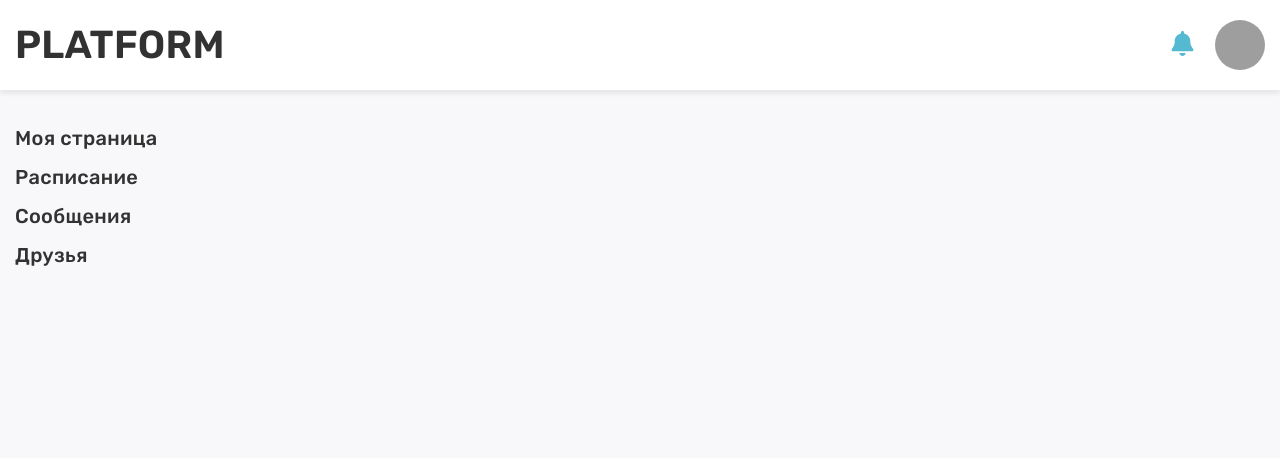
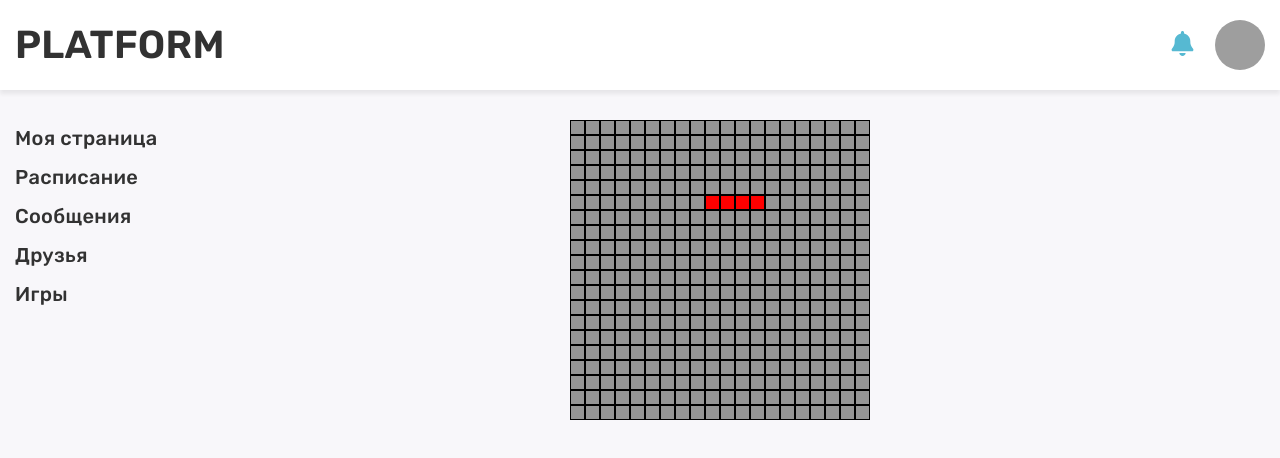
Before and after one commit to zema188/platform, a Vue app: page /games in a window 1280 px wide. Shown: the top 458 px of the page. Built offline with nearby package versions, Linux system fonts and the light colour scheme; no server answers; the database is empty; sample sign-in values are in the browser's storage; grey boxes are pictures that could not be loaded.

Commit message:
start snake

```diff
--- /dev/null
+++ b/src/components/games/snake/SnakeCell.vue
@@ -0,0 +1,52 @@
+<script setup>
+const props = defineProps({
+    cell: {
+        type: Number,
+        required: true,
+    }
+})
+</script>
+
+<template>
+    <div class="snake__cell"
+        :class="[{head: cell === 1}]"
+    >
+    </div>
+</template>
+
+<style lang="scss" >
+.snake__cell {
+    width: 15px;
+    height: 15px;
+    background: #969696;
+    display: flex;
+    justify-content: center;
+    align-items: center;
+    border: 1px solid #000;
+    position: relative;
+    &.head {
+        background: red;
+        &::after {
+            background: red;
+            width: 100%;
+        }
+    }
+    &.tail {
+        background: rgb(233, 144, 144);
+        &::after {
+            background: rgb(238, 142, 142);
+            width: 100%;
+        }
+    }
+    &::after {
+        content: "";
+        position: absolute;
+        left: 0;
+        top: 0;
+        height: 100%;
+        transition: 0.35s width linear;
+        width: 0%;
+        display: none;
+    }
+}
+</style>
--- /dev/null
+++ b/src/components/games/snake/SnakeField.vue
@@ -0,0 +1,26 @@
+<script setup>
+import SnakeCell from './SnakeCell.vue';
+const props = defineProps({
+    gameField: {
+        type: Array,
+        required: true,
+    }
+})
+</script>
+
+<template>
+    <div class="snake__field">
+        <snake-cell
+            v-for="(cell, index) of gameField" :cell="cell" :key="index"
+        />
+    </div>
+</template>
+
+<style lang="scss" scoped>
+.snake__field {
+    display: flex;
+    flex-wrap: wrap;
+    width: 302px;
+    margin: 0 auto;
+}
+</style>
--- /dev/null
+++ b/src/components/games/snake/TheSnake.vue
@@ -0,0 +1,126 @@
+<script setup>
+import SnakeField from '@/components/games/snake/SnakeField.vue';
+import { ref, onMounted } from 'vue';
+
+const gameConfig = {
+  step: 0,
+  maxStep: 6,
+  dx: 20,
+  dy: 20
+};
+
+const snake = {
+  segments: [
+    { x: 3, y: 5 },
+    { x: 2, y: 5 },
+    { x: 1, y: 5 },
+    { x: 0, y: 5 },
+    ],
+  directionX: 1,
+  directionY: 0
+};
+
+const gameField = ref([]);
+
+function gameLoop() {
+  requestAnimationFrame(gameLoop);
+  if (++gameConfig.step < gameConfig.maxStep) {
+    return;
+  }
+  gameConfig.step = 0;
+  clearField();
+  moveSnake(snake.directionX, snake.directionY);
+}
+
+const createField = () => {
+  for (let i = 0; i < gameConfig.dx; i++) {
+    gameField.value[i] = [];
+    for (let j = 0; j < gameConfig.dy; j++) {
+      gameField.value[i][j] = 0;
+    }
+  }
+};
+
+function clearField() {
+  for (let i = 0; i < gameConfig.dx; i++) {
+    for (let j = 0; j < gameConfig.dy; j++) {
+      gameField.value[i][j] = 0;
+    }
+  }
+}
+
+function moveSnake(x, y) {
+
+    snake.segments.unshift(cheackClashes(x,y)); // добавляем новую голову в начало массива
+
+    // Удаление последнего сегмента (хвоста), если змейка не поела
+    if (!ateFood()) {
+        snake.segments.pop();
+    }
+
+    // Обновление координат сегментов хвоста
+    for (let i = 0; i < snake.segments.length; i++) {
+        const segment = snake.segments[i];
+        gameField.value[segment.y][segment.x] = 1;
+    }
+}
+
+function cheackClashes(x, y) {
+  let newX = snake.segments[0].x + x;
+  let newY = snake.segments[0].y + y;
+
+  if (newX >= gameConfig.dx) {
+    newX = 0;
+  } else if (newX < 0) {
+    newX = gameConfig.dx - 1;
+  } else if (newY >= gameConfig.dy) {
+    newY = 0
+  } else if(newY < 0) {
+    newY = gameConfig.dy - 1;
+  }
+
+  return { x: newX, y: newY };
+}
+
+function ateFood() {
+
+}
+
+onMounted(() => {
+  createField();
+  requestAnimationFrame(gameLoop);
+  window.addEventListener('keydown', function (e) {
+    const key = e.key;
+    if (key === 'ArrowRight') {
+      snake.directionX = 1;
+      snake.directionY = 0;
+    }
+    if (key === 'ArrowLeft') {
+      snake.directionX = -1;
+      snake.directionY = 0;
+    }
+    if (key === 'ArrowDown') {
+      snake.directionY = 1;
+      snake.directionX = 0;
+    }
+    if (key === 'ArrowUp') {
+      snake.directionY = -1;
+      snake.directionX = 0;
+    }
+  });
+});
+</script>
+
+<template>
+    <div class="snake-wrapper"
+        @keypress.enter="test()"
+    >
+        <snake-field
+            :gameField="gameField.flat()"
+        />
+    </div>
+</template>
+
+<style lang="scss" >
+
+</style>
--- a/src/components/layout/SideBar.vue
+++ b/src/components/layout/SideBar.vue
@@ -27,6 +27,10 @@ const user = useUser()
             to="/freinds">
             Друзья
         </router-link>
+        <router-link
+            to="/games">
+            Игры
+        </router-link>
         <!-- <router-link
             to="/weather">
             Погода
--- a/src/router/index.js
+++ b/src/router/index.js
@@ -8,7 +8,7 @@ import FreindsView from '@/views/FreindsView.vue'
 import ProfileView from '@/views/ProfileView.vue'
 import ChatsView from '@/views/ChatsView.vue'
 import ChatView from '@/views/ChatView.vue'
-
+import GamesView from '@/views/GamesView.vue'
 
 import { getAuth, onAuthStateChanged } from "firebase/auth";
 const router = createRouter({
@@ -86,6 +86,14 @@ const router = createRouter({
         requiresAuth: true
       }
     },
+    {
+      path: '/games',
+      name: 'Games',
+      component: GamesView,
+      meta: {
+        requiresAuth: true
+      }
+    },
   ]
 })
 
--- /dev/null
+++ b/src/views/GamesView.vue
@@ -0,0 +1,15 @@
+<script setup>
+import TheSnake from '../components/games/snake/TheSnake.vue';
+</script>
+
+<template>
+    <div>
+        <the-snake
+
+        />
+    </div>
+</template>
+
+<style lang="scss" scoped>
+
+</style>
```
